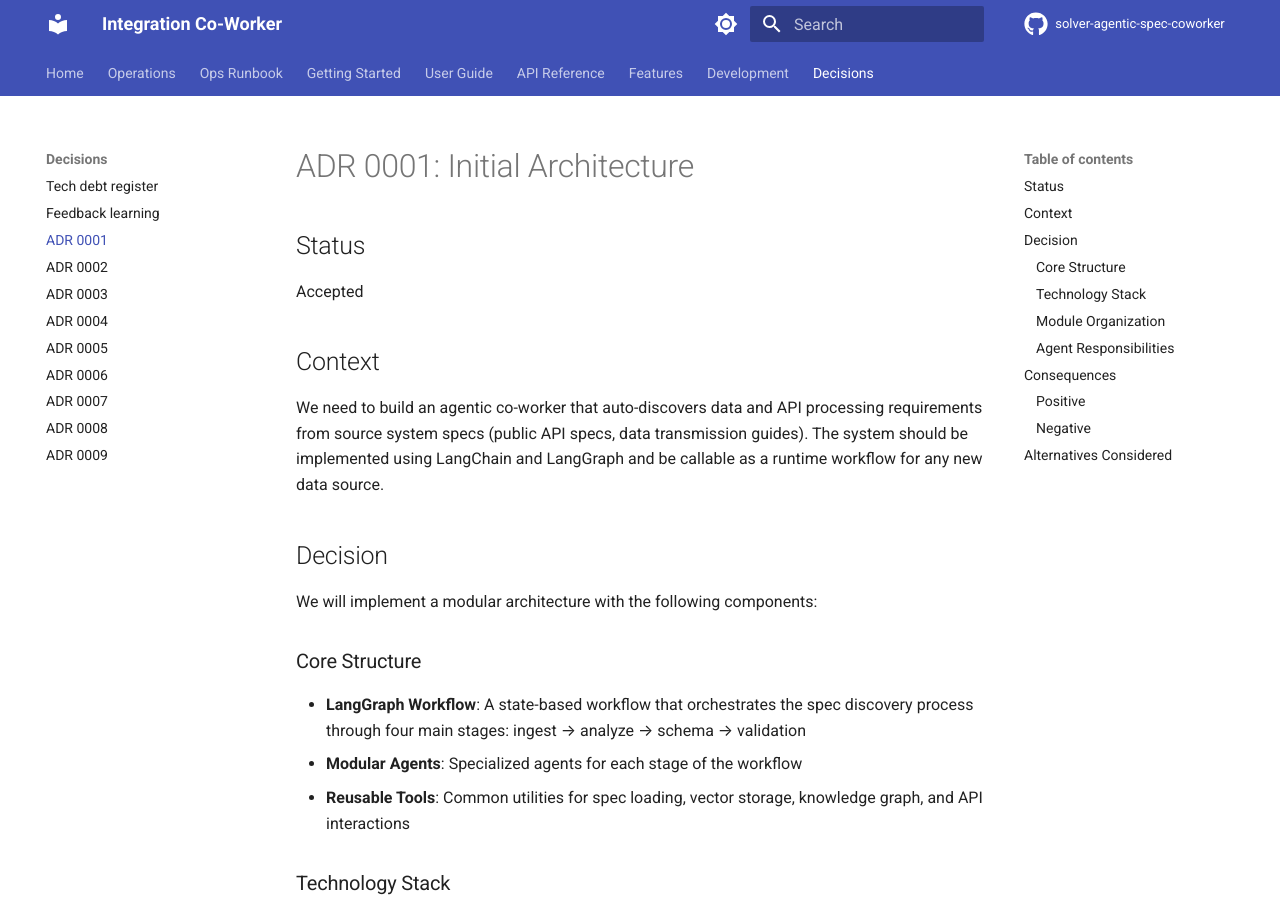
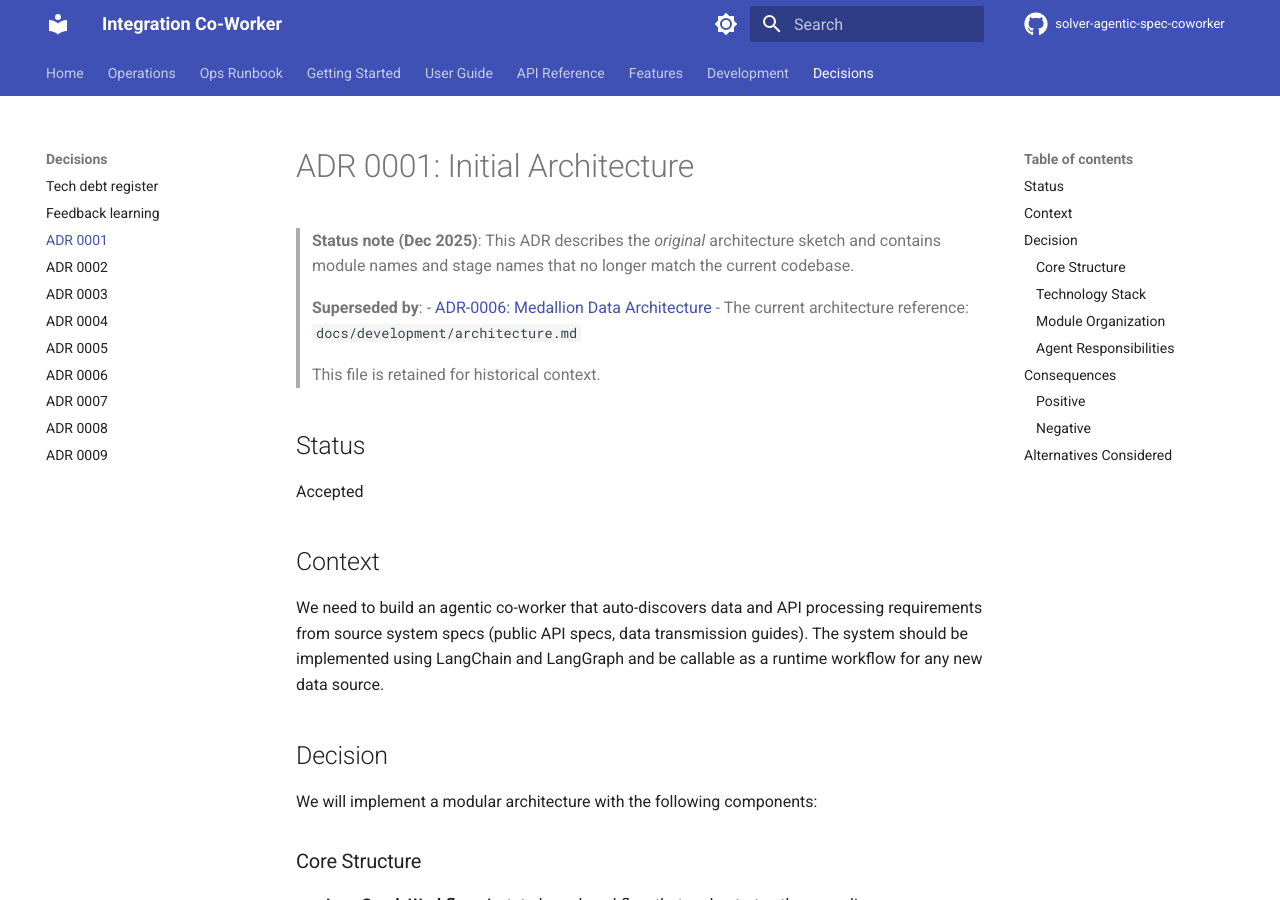
Before and after one commit to julianbartosz/solver-agentic-spec-coworker, an MkDocs documentation site: the page built from docs/decisions/adr-0001-initial-architecture.md, in a window 1280 px wide and 900 px high. Built offline with MkDocs 1.6.1 and Material for MkDocs 9.7.7, drawn with Linux system fonts in a browser that asks for light colours; comment, search, counter and statistics services are not loaded.

Commit message:
docs: mark adr-0001 as superseded

```diff
--- a/docs/decisions/adr-0001-initial-architecture.md
+++ b/docs/decisions/adr-0001-initial-architecture.md
@@ -1,4 +1,12 @@
 # ADR 0001: Initial Architecture
+
+> **Status note (Dec 2025)**: This ADR describes the *original* architecture sketch and contains module names and stage names that no longer match the current codebase.
+>
+> **Superseded by**:
+> - [ADR-0006: Medallion Data Architecture](adr-0006-medallion-data-architecture.md)
+> - The current architecture reference: `docs/development/architecture.md`
+>
+> This file is retained for historical context.
 
 ## Status
 
```
Also changed, not shown: docs/development/docs_audit_deliverable.md (+1 -1 lines).
